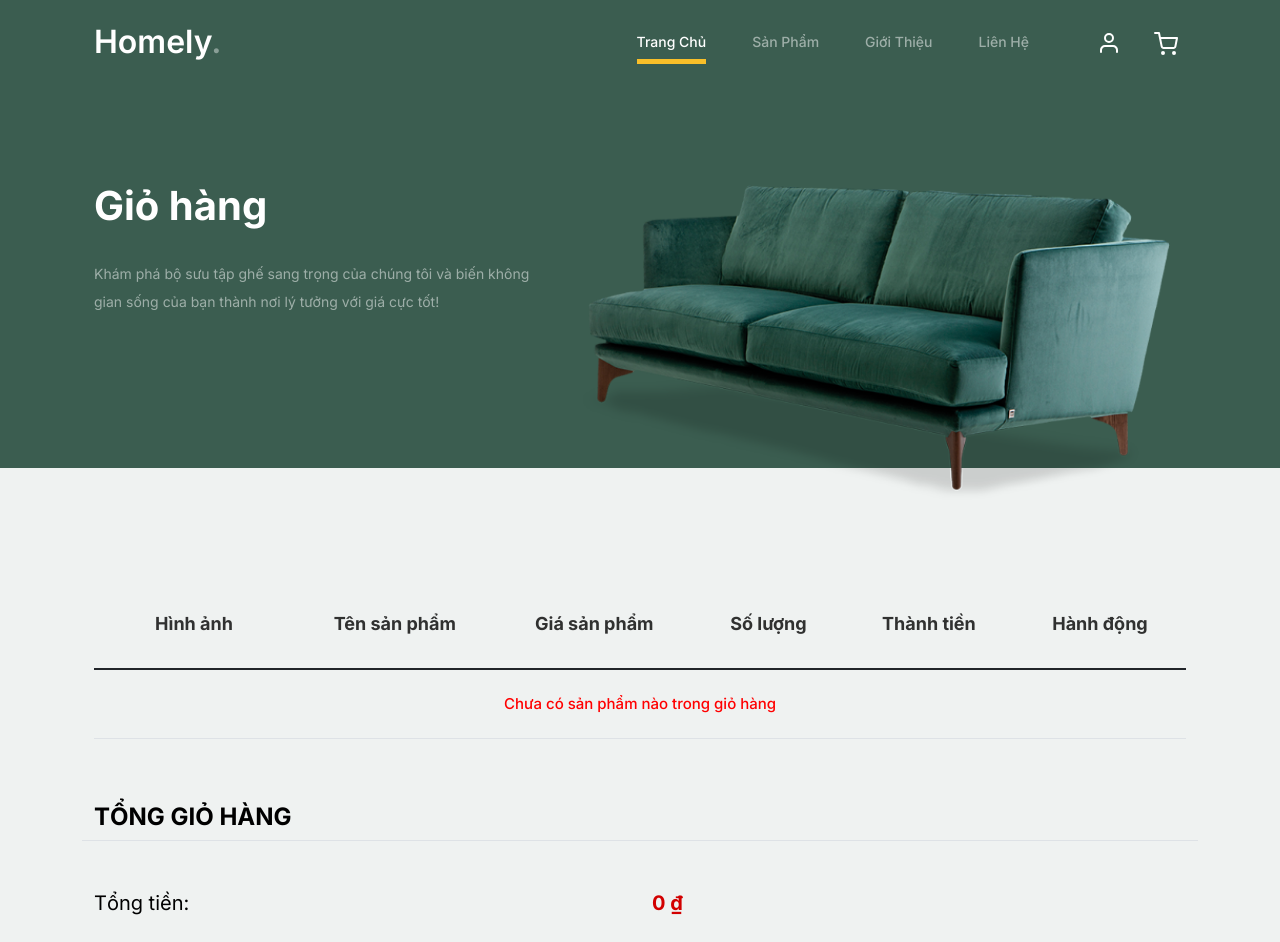
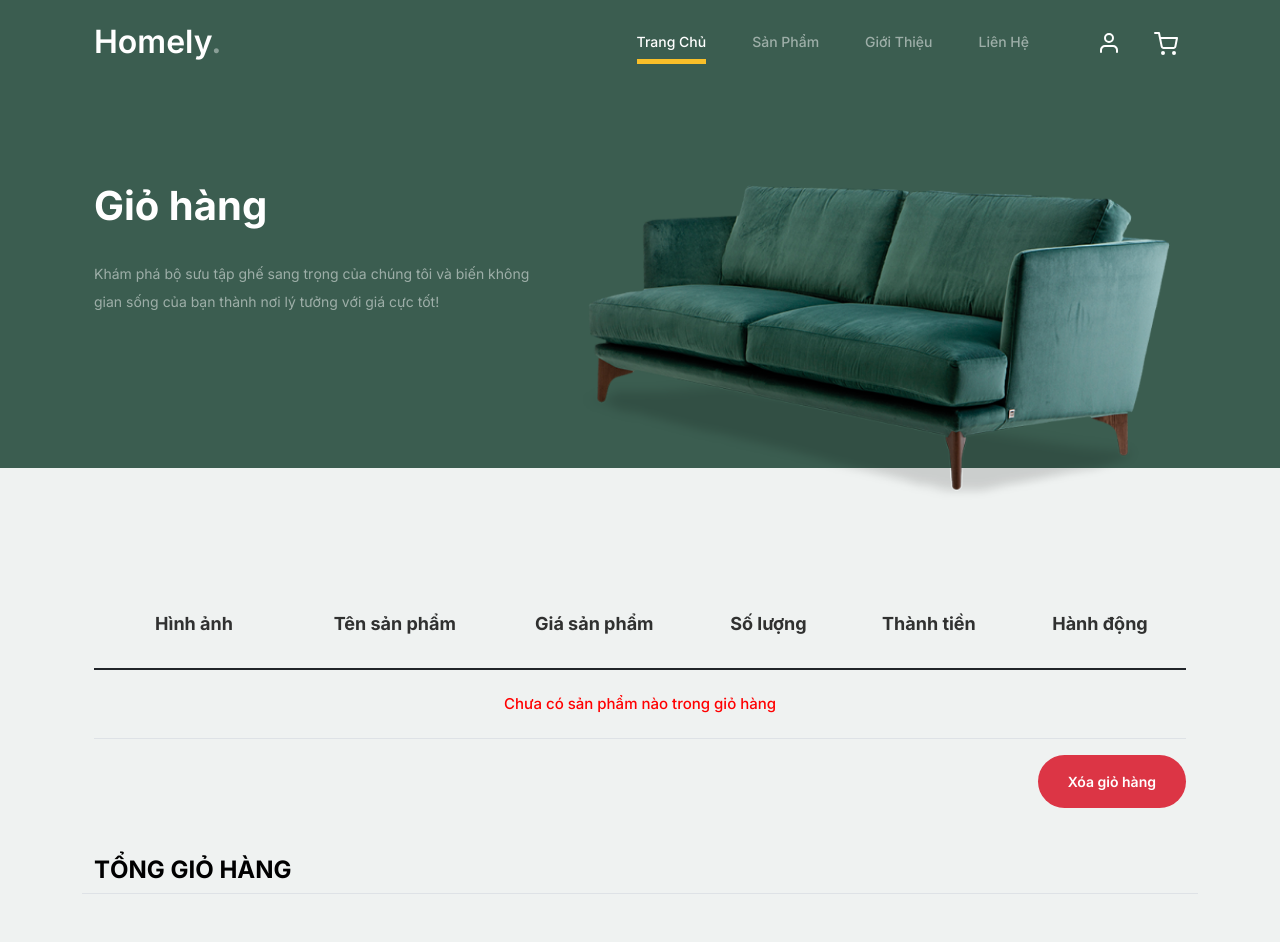
Before and after one commit to LeNguyenXeng/ASM---FE2, a React (Vite) app: page /shopping-cart in a window 1280 px wide. Shown: the top 942 px of the page. Built offline with nearby package versions, Linux system fonts and the light colour scheme.

Commit message:
update delete giỏ hàng và btn profile

```diff
--- a/src/components/Total.jsx
+++ b/src/components/Total.jsx
@@ -1,14 +1,21 @@
-import { useSelector } from "react-redux";
+import { useSelector, useDispatch } from "react-redux"; // Nhập useDispatch
 import ProductCart from "./ProductCart";
 import formatCurrency from "../consts/formatCurrency";
+import { clearCart } from "../redux/action";
 
 function Total() {
+  const dispatch = useDispatch();
   const cartItems = useSelector((state) => state.cart.cartItem);
+  console.log(cartItems);
 
   const totalPrice = () => {
     return cartItems.reduce((accumulator, currentValue) => {
       return accumulator + (currentValue.quantity * currentValue.price || 0);
     }, 0);
+  };
+
+  const handleDeleteCart = () => {
+    dispatch(clearCart());
   };
 
   return (
@@ -55,6 +62,15 @@ function Total() {
               </table>
             </div>
           </form>
+          <div style={{ textAlign: "end" }}>
+            <button
+              className="btn btn-black btn-sm py-3 btn-block"
+              style={{ background: "#dc3545", border: "#dc3545" }}
+              onClick={handleDeleteCart} // Thêm sự kiện click
+            >
+              Xóa giỏ hàng
+            </button>
+          </div>
         </div>
         <div className="row">
           <div className="col-md-12">
@@ -62,7 +78,10 @@ function Total() {
               <div className="col-md-12">
                 <div className="row">
                   <div className="col-md-12 text-right border-bottom mb-5">
-                    <h3 className="text-black h4 text-uppercase" style={{fontWeight: 700}}>
+                    <h3
+                      className="text-black h4 text-uppercase"
+                      style={{ fontWeight: 700 }}
+                    >
                       Tổng giỏ hàng
                     </h3>
                   </div>
--- a/src/pages/ProfileDetail.jsx
+++ b/src/pages/ProfileDetail.jsx
@@ -95,6 +95,9 @@ function ProfileDetail() {
                           data-mdb-button-init
                           data-mdb-ripple-init
                           className="btn btn-primary"
+                          style={{ background: "#dc3545", border: "#dc3545" }}
+
+
                           onClick={handleLogout}
                         >
                           Đăng xuất
@@ -104,6 +107,7 @@ function ProfileDetail() {
                           data-mdb-button-init
                           data-mdb-ripple-init
                           className="btn btn-outline-primary ms-1"
+                          style={{ background: "#198754", border: "#198754" }}
                         >
                           Admin Login
                         </button>
--- a/src/redux/action.js
+++ b/src/redux/action.js
@@ -1,5 +1,6 @@
 export const ADD_TO_CART = "ADD_TO_CART";
 export const DELETE_PRODUCT = "DELETE_PRODUCT";
+export const CLEAR_CART = "CLEAR_CART";
 
 export const addToCart = (product, updateFromCart = false) => {
   return {
@@ -15,3 +16,9 @@ export const deleteProductId = (productId) => {
     payload: productId,
   };
 };
+
+export const clearCart = () => {
+  return {
+    type: CLEAR_CART,
+  };
+};
--- a/src/redux/reducer.js
+++ b/src/redux/reducer.js
@@ -1,5 +1,6 @@
 import { ADD_TO_CART } from "./action.js";
 import { DELETE_PRODUCT } from "./action.js";
+import { CLEAR_CART } from "./action.js";
 const initialState = {
   cartItem: [],
 };
@@ -21,8 +22,8 @@ const cartReducer = (state = initialState, action) => {
               ? {
                   ...item,
                   quantity: action.updateFromCart
-                    ? action.payload.quantity // Nếu từ giỏ hàng thì dùng số lượng từ payload
-                    : item.quantity + (action.payload.quantity || 1), // Nếu từ trang chi tiết thì cộng dồn
+                    ? action.payload.quantity
+                    : item.quantity + (action.payload.quantity || 1),
                 }
               : item
           ),
@@ -42,6 +43,13 @@ const cartReducer = (state = initialState, action) => {
         ...state,
         cartItem: cartItem.filter((item) => item.id !== action.payload),
       };
+
+    case CLEAR_CART:
+      return {
+        ...state,
+        cartItem: [],
+      };
+
     default:
       return state;
   }
```
